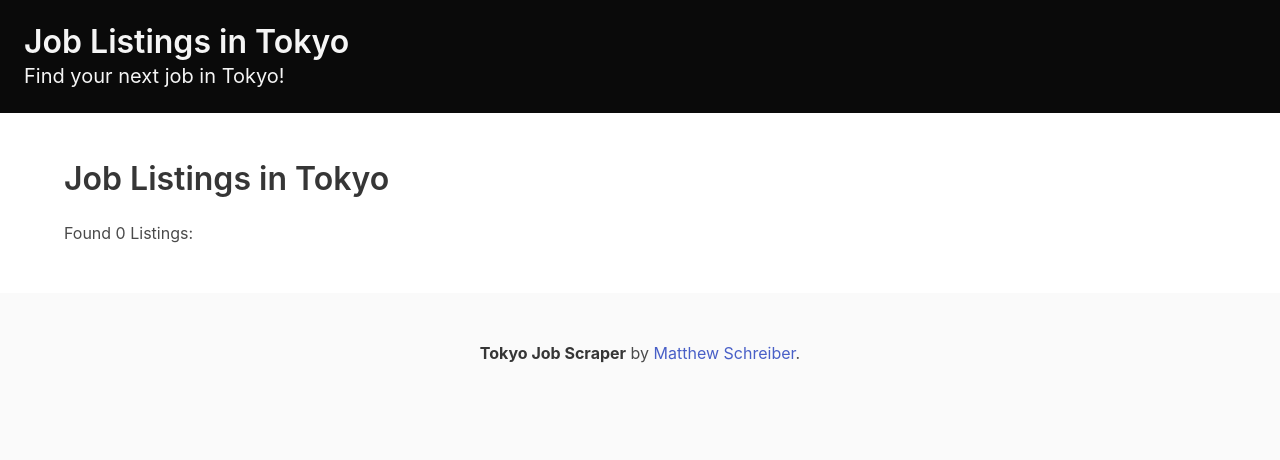
After one commit to yadonoya/Tokyo-Job-Scraper, a Flask app: template templates/results.html in a window 1280 px wide. The commit adds this page. Shown: the top 460 px of the page. Run offline with Flask 2, Linux system fonts and the light colour scheme; the template is opened without the code that fills it, so the values that code supplies are empty.

Commit message:
feat: MVP completed

```diff
--- a/app.py
+++ b/app.py
@@ -1,15 +1,41 @@
 import csv
 from datetime import datetime
 import requests
-from flask import Flask, render_template
+from flask import Flask, render_template, request, session, url_for, redirect
+from flask_wtf import FlaskForm
+from wtforms import StringField, SubmitField
+from wtforms.validators import DataRequired
 from time import sleep
 from random import randint
 from bs4 import BeautifulSoup
 
 app = Flask(__name__)
+app.config['SECRET_KEY'] = "password"
 
-@app.route('/')
+#Form handling
+class JobFinder(FlaskForm):
+    job = StringField("Search open listings: ", validators=[DataRequired()])
+    submit = SubmitField("Search")
+
+@app.route('/', methods=['GET', 'POST'])
+def index():
+    job = None
+    form = JobFinder()
+
+    if form.validate_on_submit():
+        job = form.job.data
+        session["job"] = job
+        form.job.data = ''
+        return redirect('results')
+
+
+    return render_template('index.html', job=job, form=form)
+
+@app.route('/results', methods=['GET', 'POST'])
 def find_jobs():
+    if "job" in session:
+        job = session["job"]
+
     def get_url(pos,loc):
         template_url = 'https://jp.indeed.com/jobs?q={}&l={}'
         pos = pos.replace(' ', '+')
@@ -75,6 +101,6 @@ def find_jobs():
         #     writer.writerow(['Job Title', 'Company', 'Location', 'Salary', 'Posting Date', 'Extract Date', 'Summary', 'Job Url']) #This order has to match our record tuple listed above
         #     writer.writerows(records)
 
-    scraped_listings = main_function('Full-Stack Developer')
+    scraped_listings = main_function(job) #if still broken, change parameter to 'Full-stack Developer'
 
-    return render_template('index.html', scraped_listings=scraped_listings)
+    return render_template('results.html', scraped_listings=scraped_listings, find_jobs=find_jobs)
--- /dev/null
+++ b/templates/results.html
@@ -0,0 +1,54 @@
+<!DOCTYPE html>
+<html>
+  <head>
+    <meta charset="utf-8">
+    <meta name="viewport" content="width=device-width, initial-scale=1">
+    <title>Wow jobs!</title>
+    <link rel="stylesheet" href="https://cdn.jsdelivr.net/npm/bulma@0.9.4/css/bulma.min.css">
+  </head>
+  <section class="hero is-small is-primary has-background-black ">
+    <div class="hero-body">
+      <p class="title has-text-white-ter">
+        Job Listings in Tokyo
+      </p>
+      <p class="subtitle has-text-white-ter">
+        Find your next job in Tokyo!
+      </p>
+    </div>
+  </section>
+  <body>
+  <section class="section">
+    <div class="container">
+      <h1 class="title">
+        Job Listings in Tokyo
+      </h1>
+      {% block content %}
+      <h1>{% block title %} Found {{ scraped_listings|count }} Listings: {% endblock %}</h1>
+      <div style="width: 75%; margin: auto">
+          {% for listing in scraped_listings %}
+          <div style="padding: 10px; background-color: #EEE; margin: 20px">
+              <p style="font-size: 24px"><b>{{ listing[0] }}</b></p>
+              <p style="font-size: 18px"><b>Company: </b>{{ listing[1] }}</p>
+              <p style="font-size: 18px"><b>Location: </b>{{ listing[2] }}</p>
+                {% if listing[3]|length > 2 %}
+                  <p style="font-size: 18px"><b>Salary: </b>{{ listing[3] }}</p>
+                {% else %}
+                  <p style="font-size: 18px"><b>Salary: </b>N/A</p>
+                {% endif %}
+              <p style="font-size: 18px"><b>Posted: </b>{{ listing[4] }}</p>
+              <a style="font-size: 18px" href="{{ listing[7] }}">Listing URL</a>
+          </div>
+          {% endfor %}
+      </div>
+      {% endblock %}
+    </div>
+  </section>
+  </body>
+  <footer class="footer">
+    <div class="content has-text-centered">
+      <p>
+        <strong>Tokyo Job Scraper</strong> by <a href="https://github.com/yadonoya">Matthew Schreiber</a>.
+      </p>
+    </div>
+  </footer>
+</html>
```
Also changed, not shown: templates/index.html (+30 -20 lines).
